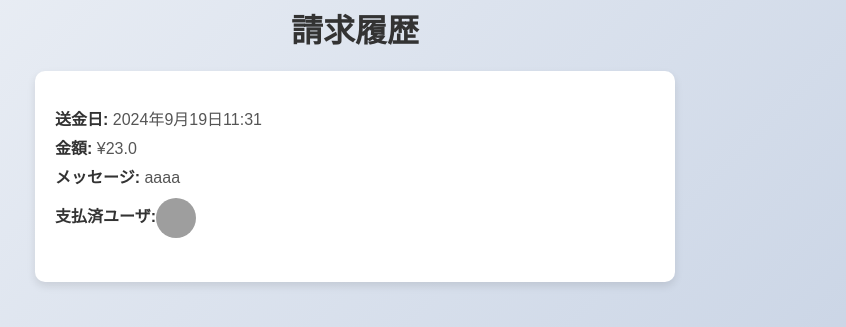
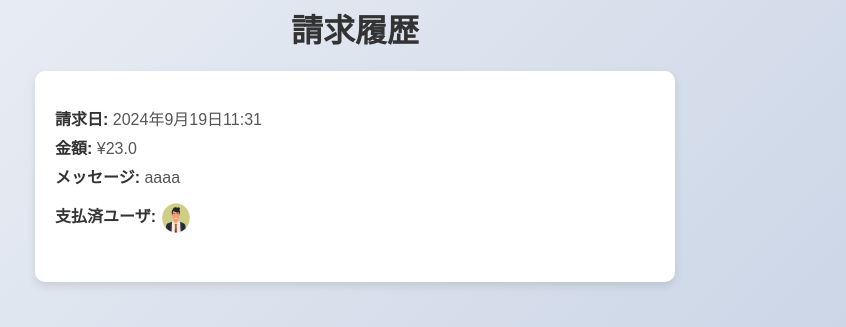
Before and after one commit to s1f102200659/RAMEN-S, a Django app: page /app/billing_history/1/ in a window 1280 px wide. Shown: the part 267-594 px from the top of the page, without its empty margins (285-1131 px from the left). Run offline with Django 5.2, Linux system fonts and the light colour scheme; data comes from the database, SQL or seed files in the repository; both versions use the stored data as it was after the commit; grey boxes are pictures that could not be loaded.

Commit message:
請求履歴html修正

```diff
--- a/app/templates/app/billing_history.html
+++ b/app/templates/app/billing_history.html
@@ -13,14 +13,14 @@
         <div class="billing-history">
             {% for bill in bills %}
             <div class="billing-item">
-                <p><strong>送金日:</strong> {{ bill.date }}</p>
+                <p><strong>請求日:</strong> {{ bill.date }}</p>
                 <p><strong>金額:</strong> ¥{{ bill.amount }}</p>
                 <p><strong>メッセージ:</strong> {{ bill.message }}</p>
                 <div class="paid-users">
                     <p><strong>支払済ユーザ:</strong></p>
                     {% for user in bill.paid_users %}
                     <div class="paid-user">
-                        <img src="{% static 'images/' %}{{ user.icon }}.png" alt="ユーザアイコン" class="user-icon">
+                        <img src="{% static 'images/' %}{{ user.icon }}" alt="ユーザアイコン" class="user-icon">
                     </div>
                     {% endfor %}
                 </div>
```
Also changed, not shown: db.sqlite3.
